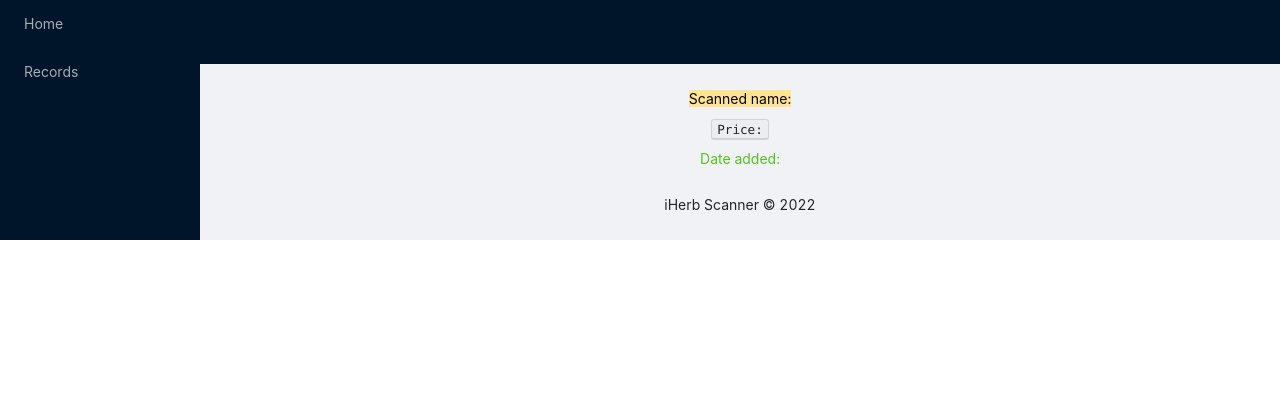
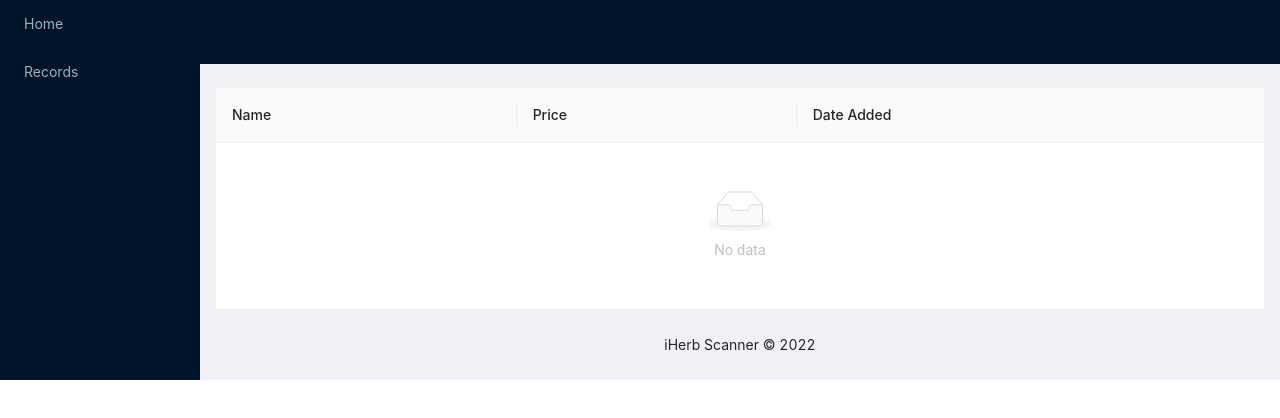
Before and after one commit to helentht/iherb-scanner, a React (Create React App) app: page /records in a window 1280 px wide. Shown: the top 418 px of the page. Built offline with nearby package versions, Linux system fonts and the light colour scheme.

Commit message:
Use antd Table to display scanned records

```diff
--- a/src/Pages/Home/Home.tsx
+++ b/src/Pages/Home/Home.tsx
@@ -21,9 +21,19 @@ function Home() {
           setName(name);
           setPrice(obj[name]);
           setIsSpinning(false);
-          localStorage.setItem("name", name);
-          localStorage.setItem("price", obj[name]);
-          localStorage.setItem("dateAdded", new Date().toDateString());
+
+          const newItem = {
+            name: name,
+            price: obj[name],
+            dateAdded: new Date().toDateString(),
+          };
+
+          const originalListString = localStorage.getItem("records");
+          const originalList = JSON.parse(originalListString ?? "[]");
+
+          originalList.push(newItem);
+          const newListString = JSON.stringify(originalList);
+          localStorage.setItem("records", newListString);
         })
         .catch((error) => console.error(error));
     }
--- a/src/Pages/Records/Records.tsx
+++ b/src/Pages/Records/Records.tsx
@@ -1,19 +1,33 @@
-import React from "react";
-import { Typography, Space } from "antd";
+import React, { useEffect, useState } from "react";
+import { Table } from "antd";
 
-const { Text } = Typography;
+const columns = [
+  {
+    title: "Name",
+    dataIndex: "name",
+    key: "name",
+  },
+  {
+    title: "Price",
+    dataIndex: "price",
+    key: "price",
+  },
+  {
+    title: "Date Added",
+    dataIndex: "dateAdded",
+    key: "dateAdded",
+  },
+];
+
 function Records() {
-  return (
-    <>
-      <Space direction="vertical">
-        <Text mark>Scanned name: {localStorage.getItem("name")}</Text>
-        <Text keyboard>Price: {localStorage.getItem("price")}</Text>
-        <Text type="success">
-          Date added: {localStorage.getItem("dateAdded")}
-        </Text>
-      </Space>
-    </>
-  );
+  const [records, setRecords] = useState();
+
+  useEffect(() => {
+    const recordsString = localStorage.getItem("records");
+    const records = JSON.parse(recordsString ?? "[]");
+    setRecords(records);
+  }, []);
+  return <Table dataSource={records} columns={columns} />;
 }
 
 export default Records;
```
